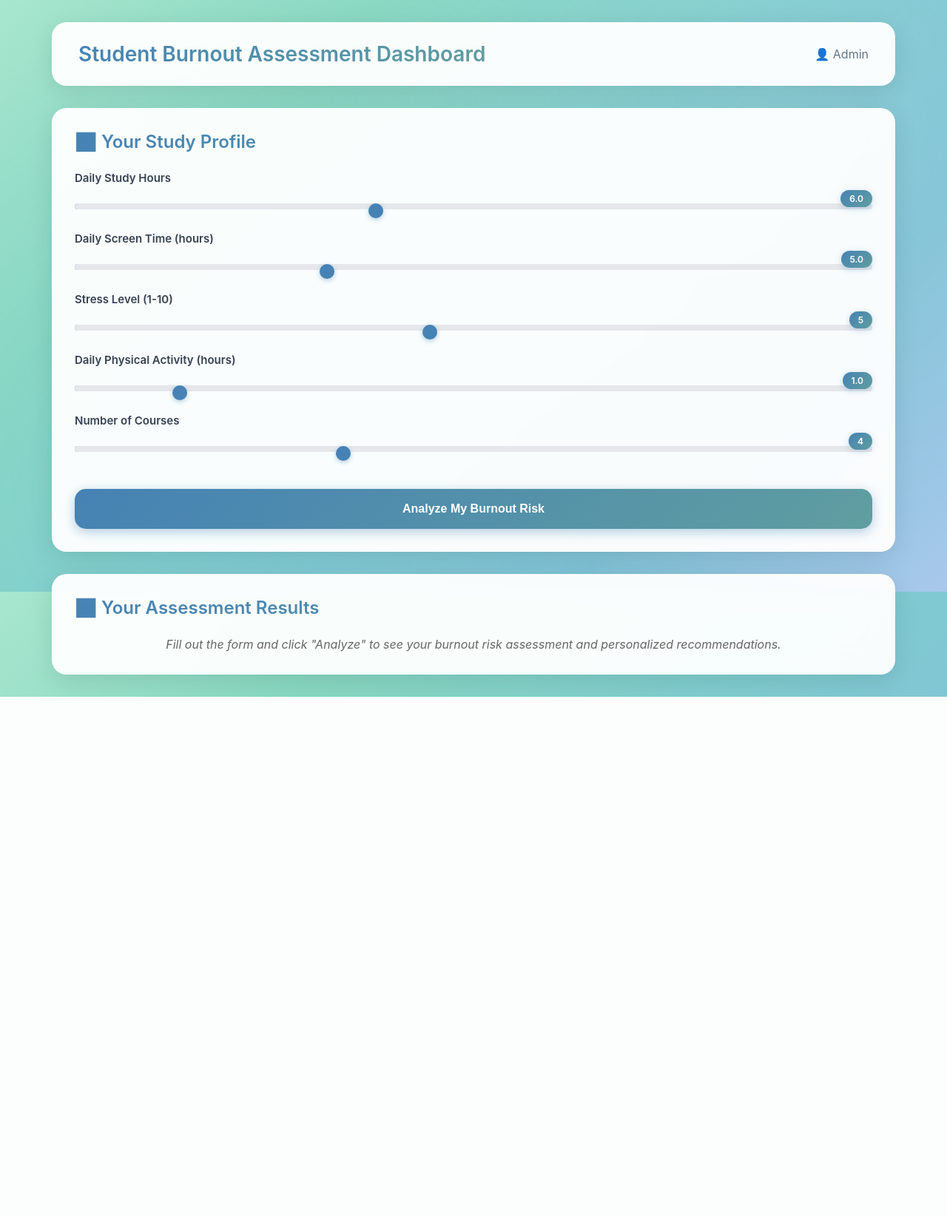
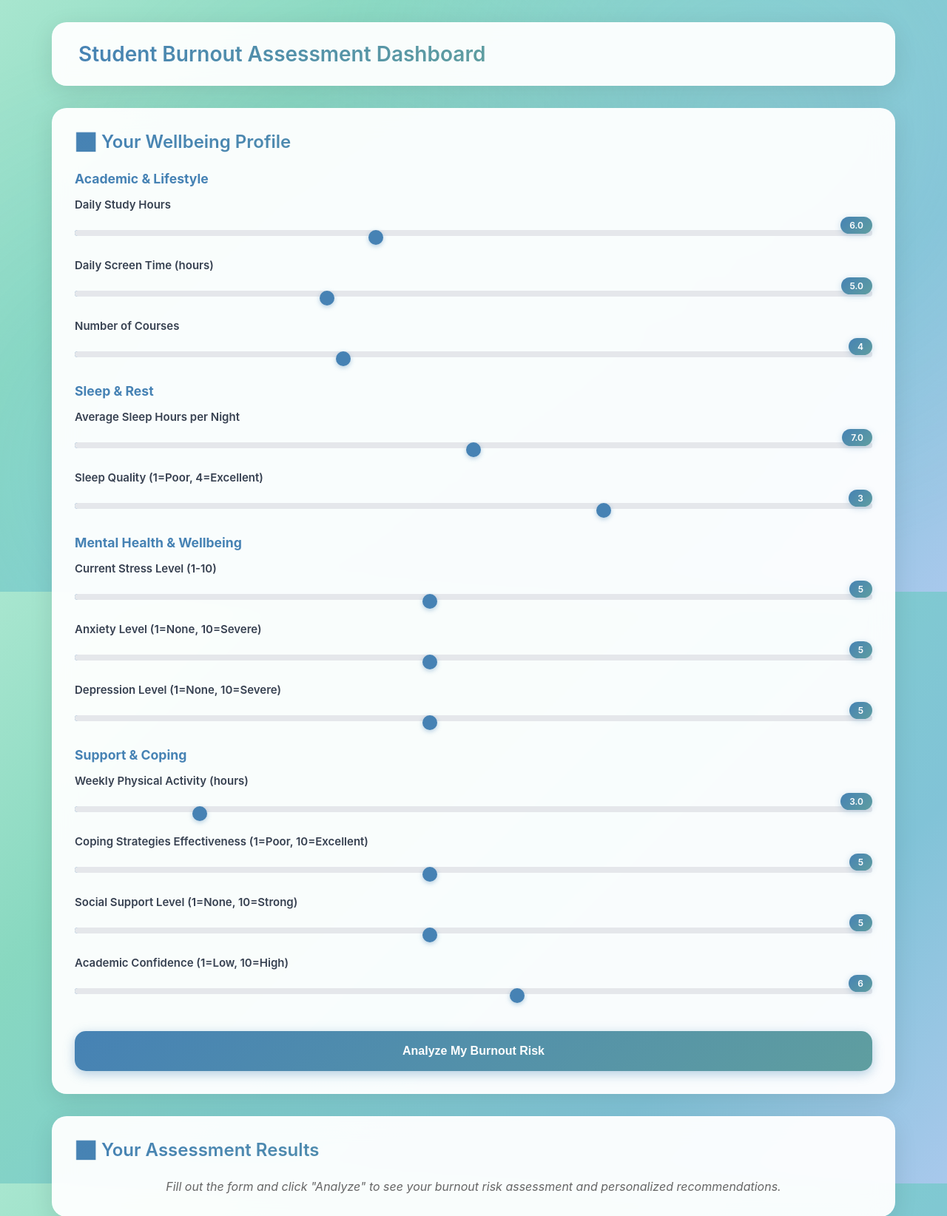
Before and after one commit to esbah2003/datathon, a Flask app: page / in a window 1280 px wide. Shown: the top 1644 px of the page at 74% size. Before the commit the page ends 942 px from the top, so only its background shows below. Run offline with Flask 3, Linux system fonts and the light colour scheme.

Commit message:
added more evaluation metrics

```diff
--- a/app.py
+++ b/app.py
@@ -28,7 +28,20 @@ except Exception as e:
 # Load the MBI trained model
 model_path = Path(__file__).parent / "src" / "MBI" / "mbi_model.joblib"
 pipeline = None
-feature_cols = ["study_hours", "screen_time", "stress_level", "physical_activity", "number_of_courses"]
+feature_cols = [
+    "study_hours",
+    "screen_time",
+    "stress_level",
+    "physical_activity",
+    "number_of_courses",
+    "sleep_hours",
+    "sleep_quality",
+    "anxiety_score",
+    "depression_score",
+    "coping_strategy_score",
+    "social_support_score",
+    "academic_self_efficacy"
+]
 mbi_thresholds = {
     "low": 16,
     "moderate": 26,
@@ -65,7 +78,14 @@ def predict():
             'screen_time': float(data['screen_time']),
             'stress_level': float(data['stress_level']),
             'physical_activity': float(data['physical_activity']),
-            'number_of_courses': int(data['number_of_courses'])
+            'number_of_courses': int(data['number_of_courses']),
+            'sleep_hours': float(data['sleep_hours']),
+            'sleep_quality': float(data['sleep_quality']),
+            'anxiety_score': float(data['anxiety_score']),
+            'depression_score': float(data['depression_score']),
+            'coping_strategy_score': float(data['coping_strategy_score']),
+            'social_support_score': float(data['social_support_score']),
+            'academic_self_efficacy': float(data['academic_self_efficacy'])
         }
 
         if pipeline:
@@ -120,36 +140,52 @@ def get_mbi_category(mbi_score):
 
 def calculate_mbi_fallback(features):
     """Fallback MBI score calculation if model isn't available"""
-    study_hours, screen_time, stress_level, physical_activity, number_of_courses = features
+    (study_hours, screen_time, stress_level, physical_activity, number_of_courses,
+     sleep_hours, sleep_quality, anxiety_score, depression_score,
+     coping_strategy_score, social_support_score, academic_self_efficacy) = features
 
     # Calculate weighted contribution to burnout (0-54 scale)
-    # Stress is the primary contributor in MBI
-    stress_contribution = (stress_level / 10.0) * 22  # Max 22 points from stress
+    # Mental health is the primary contributor
+    stress_contribution = (stress_level / 10.0) * 12  # Max 12 points from stress
+    anxiety_contribution = (anxiety_score / 10.0) * 8  # Max 8 points from anxiety
+    depression_contribution = (depression_score / 10.0) * 8  # Max 8 points from depression
 
-    # Study hours and screen time contribute to exhaustion
-    study_contribution = min(study_hours / 16.0, 1.0) * 10  # Max 10 points
-    screen_contribution = min(screen_time / 16.0, 1.0) * 8   # Max 8 points
+    # Academic factors
+    study_contribution = min(study_hours / 16.0, 1.0) * 6  # Max 6 points
+    screen_contribution = min(screen_time / 16.0, 1.0) * 4  # Max 4 points
+    courses_contribution = min(number_of_courses / 10.0, 1.0) * 4  # Max 4 points
+    efficacy_penalty = (1.0 - academic_self_efficacy / 10.0) * 4  # Max 4 points for low efficacy
 
-    # Course load adds to overwhelm
-    courses_contribution = min(number_of_courses / 10.0, 1.0) * 6  # Max 6 points
-
-    # Physical activity reduces burnout
-    activity_reduction = min(physical_activity / 8.0, 1.0) * 8  # Max 8 point reduction
+    # Sleep quality impact (poor sleep increases burnout)
+    sleep_penalty = 0
+    if sleep_hours < 6:
+        sleep_penalty += 3
+    elif sleep_hours < 7:
+        sleep_penalty += 1
+    sleep_penalty += (1.0 - sleep_quality / 4.0) * 3  # Max 3 points for poor sleep quality
 
     # Calculate base score
-    base_score = (stress_contribution + study_contribution +
-                  screen_contribution + courses_contribution)
+    base_score = (stress_contribution + anxiety_contribution + depression_contribution +
+                  study_contribution + screen_contribution + courses_contribution +
+                  efficacy_penalty + sleep_penalty)
 
-    # Apply activity reduction
-    final_score = max(0, base_score - activity_reduction)
+    # Protective factors reduce burnout
+    activity_reduction = min(physical_activity / 8.0, 1.0) * 6  # Max 6 point reduction
+    coping_reduction = (coping_strategy_score / 10.0) * 4  # Max 4 point reduction
+    support_reduction = (social_support_score / 10.0) * 5  # Max 5 point reduction
+
+    total_reduction = activity_reduction + coping_reduction + support_reduction
+    final_score = max(0, base_score - total_reduction)
 
     # Add bonuses for extreme conditions
+    if anxiety_score >= 8 or depression_score >= 8:
+        final_score += 4
     if stress_level >= 9:
-        final_score += 5
-    if study_hours >= 12:
         final_score += 3
-    if physical_activity <= 0.5:
-        final_score += 4
+    if sleep_hours < 5:
+        final_score += 3
+    if social_support_score <= 3:
+        final_score += 2
 
     # Clip to valid MBI range
     return float(np.clip(final_score, 0, 54))
@@ -176,73 +212,143 @@ def interpret_mbi_risk(mbi_score, category):
         }
 
 def generate_suggestions(data, mbi_score, mbi_category):
-    """Generate personalized suggestions using Gemini AI based on MBI assessment"""
+    """Generate personalized suggestions using Gemini AI ensuring consistent count."""
+    TARGET_COUNT = 5
     if not gemini_model:
-        return get_fallback_suggestions(data, mbi_score, mbi_category)
+        # Fallback already can return up to 5; slice to target
+        return get_fallback_suggestions(data, mbi_score, mbi_category)[:TARGET_COUNT]
 
     try:
         prompt = f"""
-        A student has submitted their lifestyle data for burnout assessment using the Maslach Burnout Inventory for Students (MBI-SS). Please analyze this data and provide personalized recommendations:
 
-        STUDENT PROFILE:
-        - Study hours per day: {data['study_hours']} hours
-        - Screen time per day: {data['screen_time']} hours
-        - Stress level: {data['stress_level']}/10
-        - Physical activity per day: {data['physical_activity']} hours
-        - Number of courses: {data['number_of_courses']} courses
+Provide EXACTLY {TARGET_COUNT} numbered, highly personalized, evidence-based recommendations to reduce student burnout risk.
+Number them 1–{TARGET_COUNT}. Do not include any introductory or closing sentences.
 
-        MBI BURNOUT ASSESSMENT RESULT:
-        - MBI Score: {mbi_score:.1f} out of 54
-        - Risk Category: {mbi_category}
-        - MBI Thresholds: Low (0-16), Moderate (17-26), High (27-54)
+FORMAT REQUIREMENTS:
+Each recommendation must be 2–3 sentences and follow this structure:
+1) A specific action the student can take.
+2) A direct explanation referencing their exact values (e.g., “because you sleep 5h…”, “because your stress is 7/10…”).
+3) A brief outcome or benefit (“which can improve…”, “which reduces…”).
 
-        Based on this student's specific data and their MBI score of {mbi_score:.1f}/54 ({mbi_category}), please provide 3-4 specific, actionable suggestions to help them improve their wellbeing and reduce burnout risk. Focus on the areas that need the most attention based on their input values and MBI risk level. Keep each suggestion practical and concise (1-2 sentences).
-        """
+AVOID generic advice. Every recommendation must tie directly to the user’s values.
+
+USER DATA:
+MBI Score: {mbi_score:.1f} / 54 ({mbi_category})
+Study hours: {data['study_hours']}
+Screen time: {data['screen_time']}
+Courses: {data['number_of_courses']}
+Sleep: {data['sleep_hours']}h, quality {data['sleep_quality']}/4
+Stress: {data['stress_level']}/10
+Anxiety: {data['anxiety_score']}/10
+Depression: {data['depression_score']}/10
+Physical activity: {data['physical_activity']}h/week
+Coping strategies: {data['coping_strategy_score']}/10
+Social support: {data['social_support_score']}/10
+Academic self-efficacy: {data['academic_self_efficacy']}/10
+
+PERSONALIZATION REQUIREMENTS:
+- If sleep hours < 7 or sleep quality ≤ 2, include a recommendation referencing BOTH sleep hours and sleep quality.
+- If stress/anxiety/depression ≥ 6, include a recommendation targeting mental-health regulation referencing all elevated scores.
+- If coping_strategy_score ≤ 4, explain why this creates vulnerability and suggest specific coping improvements.
+- If social_support_score ≤ 5, recommend increasing support, referencing the user’s score directly.
+- If screen_time > 6h or study_hours > 6h, include a recommendation about workload or screen boundaries, citing the exact hours.
+- If academic_self_efficacy ≤ 6, include a recommendation that strengthens planning or confidence.
+
+GOAL:
+Provide practical, personalized, and realistic micro-interventions that clearly connect user data → specific cause → recommended action → expected benefit.
+
+
+"""
 
         response = gemini_model.generate_content(prompt)
-        suggestions_text = response.text
+        suggestions_text = response.text or ""
 
-        # Parse the response into individual suggestions
-        suggestions = [s.strip() for s in suggestions_text.split('\n') if s.strip() and not s.strip().startswith('#')]
+        raw_lines = [l.strip() for l in suggestions_text.split('\n') if l.strip()]
+        cleaned = []
+        for line in raw_lines:
+            # Skip meta/header lines that sometimes appear
+            lower = line.lower()
+            if any(kw in lower for kw in ["intro", "recommendations", "burnout risk", "here are"]):
+                continue
+            # Strip leading numbering / bullets
+            line = line.lstrip('-* ').strip()
+            if line[:2].isdigit():
+                # Remove leading number patterns like '1.' or '1)'
+                line = line.split('.', 1)[-1] if '.' in line[:4] else line
+                line = line.split(')', 1)[-1] if ')' in line[:4] else line
+            cleaned.append(line.strip())
 
-        return suggestions[:4]  # Limit to 4 suggestions
+        # Deduplicate while preserving order
+        seen = set()
+        unique = []
+        for c in cleaned:
+            if c not in seen:
+                seen.add(c)
+                unique.append(c)
+
+        # Enforce target count; if short, supplement with fallback
+        if len(unique) < TARGET_COUNT:
+            fallback = get_fallback_suggestions(data, mbi_score, mbi_category)
+            for f in fallback:
+                if f not in seen:
+                    unique.append(f)
+                if len(unique) == TARGET_COUNT:
+                    break
+
+        return unique[:TARGET_COUNT]
 
     except Exception as e:
         print(f"Error generating AI suggestions: {e}")
-        return get_fallback_suggestions(data, mbi_score, mbi_category)
+        return get_fallback_suggestions(data, mbi_score, mbi_category)[:TARGET_COUNT]
 
 def get_fallback_suggestions(data, mbi_score, mbi_category):
     """Fallback suggestions if AI is not available"""
     suggestions = []
 
-    # High priority suggestions based on MBI category
+    # High priority mental health suggestions
     if mbi_category == "High Risk":
         suggestions.append("⚠️ Your MBI score indicates high burnout risk. Consider speaking with a counselor or mental health professional.")
 
-    # Specific suggestions based on input values
-    if float(data['stress_level']) > 7:
-        suggestions.append("🧘 Your stress level is very high. Practice daily stress management: try meditation, deep breathing, or yoga for 10-15 minutes.")
+    if float(data.get('anxiety_score', 0)) >= 7 or float(data.get('depression_score', 0)) >= 7:
+        suggestions.append("🧠 Your anxiety/depression scores are elevated. Please reach out to campus mental health services or a trusted counselor.")
 
-    if float(data['study_hours']) > 10:
-        suggestions.append("📚 Reduce study hours and focus on quality over quantity. Use the Pomodoro technique: 25 min study, 5 min break.")
+    # Sleep-related suggestions
+    if float(data.get('sleep_hours', 7)) < 6 or float(data.get('sleep_quality', 3)) <= 2:
+        suggestions.append("💤 Prioritize sleep: aim for 7-9 hours nightly with good sleep hygiene (dark room, no screens before bed, consistent schedule).")
 
-    if float(data['screen_time']) > 8:
-        suggestions.append("📱 Limit screen time by taking regular breaks (20-20-20 rule: every 20 min, look 20 feet away for 20 seconds).")
+    # Stress management
+    if float(data.get('stress_level', 5)) > 7:
+        suggestions.append("🧘 Your stress level is very high. Practice daily stress management: meditation, deep breathing, or yoga for 10-15 minutes.")
 
-    if float(data['physical_activity']) < 1:
-        suggestions.append("🏃 Increase physical activity to at least 30 minutes daily - even a brisk walk can reduce burnout symptoms significantly.")
+    # Academic workload
+    if float(data.get('study_hours', 0)) > 10 or int(data.get('number_of_courses', 0)) > 6:
+        suggestions.append("📚 Reduce academic overload: use the Pomodoro technique (25 min study, 5 min break) and consider dropping a course if possible.")
 
-    if int(data['number_of_courses']) > 6:
-        suggestions.append("📖 Consider reducing your course load next semester to achieve better balance and prevent burnout.")
+    # Social support
+    if float(data.get('social_support_score', 5)) <= 4:
+        suggestions.append("🤝 Build your support network: connect with friends, join study groups, or reach out to family regularly.")
 
-    # Add general wellness tip if fewer than 3 suggestions
-    if len(suggestions) < 3:
-        if mbi_category == "Low Risk":
-            suggestions.append("✅ Great job maintaining balance! Continue your healthy habits and check in regularly with yourself.")
-        else:
-            suggestions.append("💤 Prioritize sleep (7-9 hours nightly) and establish a consistent bedtime routine for better recovery.")
+    # Physical health
+    if float(data.get('physical_activity', 0)) < 3:
+        suggestions.append("🏃 Increase physical activity to at least 30 minutes daily - exercise significantly reduces burnout symptoms.")
 
-    return suggestions[:4]  # Limit to 4 suggestions
+    # Coping strategies
+    if float(data.get('coping_strategy_score', 5)) <= 4:
+        suggestions.append("🛠️ Develop healthy coping strategies: time management, mindfulness, hobbies, and avoiding procrastination.")
+
+    # Academic self-efficacy
+    if float(data.get('academic_self_efficacy', 5)) <= 4:
+        suggestions.append("📖 Build academic confidence: seek tutoring, form study groups, break tasks into smaller steps, and celebrate small wins.")
+
+    # Screen time
+    if float(data.get('screen_time', 0)) > 8:
+        suggestions.append("📱 Limit screen time: take breaks every 20 minutes (20-20-20 rule) and set boundaries for recreational use.")
+
+    # Positive reinforcement for low risk
+    if len(suggestions) < 3 and mbi_category == "Low Risk":
+        suggestions.append("✅ Great job maintaining balance! Continue your healthy habits and check in regularly with yourself.")
+
+    return suggestions[:5]  # Limit to 5 suggestions
 
 if __name__ == '__main__':
     app.run(debug=True)
--- a/templates/index.html
+++ b/templates/index.html
@@ -246,7 +246,7 @@
 
         .stats-grid {
             display: grid;
-            grid-template-columns: 1fr 1fr;
+            grid-template-columns: repeat(auto-fit, minmax(160px, 1fr));
             gap: 15px;
             margin-bottom: 25px;
         }
@@ -347,16 +347,14 @@
     <div class="main-content">
         <div class="header">
             <h1>Student Burnout Assessment Dashboard</h1>
-            <div class="user-info">
-                <span>👤 Admin</span>
-            </div>
         </div>
-
         <div class="dashboard">
             <!-- Input Section -->
             <div class="card input-section">
-                <h2>📊 Your Study Profile</h2>
+                <h2>📊 Your Wellbeing Profile</h2>
                 <form id="burnoutForm">
+                    <h3 style="color: #4682b4; margin-top: 0; margin-bottom: 15px; font-size: 1.1rem;">Academic & Lifestyle</h3>
+
                     <div class="form-group">
                         <label for="study_hours">Daily Study Hours</label>
                         <div class="range-input">
@@ -374,7 +372,35 @@
                     </div>
 
                     <div class="form-group">
-                        <label for="stress_level">Stress Level (1-10)</label>
+                        <label for="number_of_courses">Number of Courses</label>
+                        <div class="range-input">
+                            <input type="range" id="number_of_courses" name="number_of_courses" min="1" max="10" step="1" value="4">
+                            <span class="range-value">4</span>
+                        </div>
+                    </div>
+
+                    <h3 style="color: #4682b4; margin-top: 25px; margin-bottom: 15px; font-size: 1.1rem;">Sleep & Rest</h3>
+
+                    <div class="form-group">
+                        <label for="sleep_hours">Average Sleep Hours per Night</label>
+                        <div class="range-input">
+                            <input type="range" id="sleep_hours" name="sleep_hours" min="2" max="12" step="0.5" value="7">
+                            <span class="range-value">7.0</span>
+                        </div>
+                    </div>
+
+                    <div class="form-group">
+                        <label for="sleep_quality">Sleep Quality (1=Poor, 4=Excellent)</label>
+                        <div class="range-input">
+                            <input type="range" id="sleep_quality" name="sleep_quality" min="1" max="4" step="1" value="3">
+                            <span class="range-value">3</span>
+                        </div>
+                    </div>
+
+                    <h3 style="color: #4682b4; margin-top: 25px; margin-bottom: 15px; font-size: 1.1rem;">Mental Health & Wellbeing</h3>
+
+                    <div class="form-group">
+                        <label for="stress_level">Current Stress Level (1-10)</label>
                         <div class="range-input">
                             <input type="range" id="stress_level" name="stress_level" min="1" max="10" step="1" value="5">
                             <span class="range-value">5</span>
@@ -382,18 +408,52 @@
                     </div>
 
                     <div class="form-group">
-                        <label for="physical_activity">Daily Physical Activity (hours)</label>
+                        <label for="anxiety_score">Anxiety Level (1=None, 10=Severe)</label>
                         <div class="range-input">
-                            <input type="range" id="physical_activity" name="physical_activity" min="0" max="8" step="0.1" value="1">
-                            <span class="range-value">1.0</span>
+                            <input type="range" id="anxiety_score" name="anxiety_score" min="1" max="10" step="1" value="5">
+                            <span class="range-value">5</span>
                         </div>
                     </div>
 
                     <div class="form-group">
-                        <label for="number_of_courses">Number of Courses</label>
+                        <label for="depression_score">Depression Level (1=None, 10=Severe)</label>
                         <div class="range-input">
-                            <input type="range" id="number_of_courses" name="number_of_courses" min="1" max="10" step="1" value="4">
-                            <span class="range-value">4</span>
+                            <input type="range" id="depression_score" name="depression_score" min="1" max="10" step="1" value="5">
+                            <span class="range-value">5</span>
+                        </div>
+                    </div>
+
+                    <h3 style="color: #4682b4; margin-top: 25px; margin-bottom: 15px; font-size: 1.1rem;">Support & Coping</h3>
+
+                    <div class="form-group">
+                        <label for="physical_activity">Weekly Physical Activity (hours)</label>
+                        <div class="range-input">
+                            <input type="range" id="physical_activity" name="physical_activity" min="0" max="20" step="0.5" value="3">
+                            <span class="range-value">3.0</span>
+                        </div>
+                    </div>
+
+                    <div class="form-group">
+                        <label for="coping_strategy_score">Coping Strategies Effectiveness (1=Poor, 10=Excellent)</label>
+                        <div class="range-input">
+                            <input type="range" id="coping_strategy_score" name="coping_strategy_score" min="1" max="10" step="1" value="5">
+                            <span class="range-value">5</span>
+                        </div>
+                    </div>
+
+                    <div class="form-group">
+                        <label for="social_support_score">Social Support Level (1=None, 10=Strong)</label>
+                        <div class="range-input">
+                            <input type="range" id="social_support_score" name="social_support_score" min="1" max="10" step="1" value="5">
+                            <span class="range-value">5</span>
+                        </div>
+                    </div>
+
+                    <div class="form-group">
+                        <label for="academic_self_efficacy">Academic Confidence (1=Low, 10=High)</label>
+                        <div class="range-input">
+                            <input type="range" id="academic_self_efficacy" name="academic_self_efficacy" min="1" max="10" step="1" value="6">
+                            <span class="range-value">6</span>
                         </div>
                     </div>
 
@@ -487,6 +547,10 @@
             const resultsDiv = document.getElementById('results');
             const riskLevel = result.risk_level;
 
+            // Map sleep quality numeric to text
+            const sleepQualityMap = { '1': 'Poor', '2': 'Fair', '3': 'Good', '4': 'Excellent' };
+            const sleepQualityText = sleepQualityMap[inputData.sleep_quality] || inputData.sleep_quality;
+
             resultsDiv.innerHTML = `
                 <div class="risk-display">
                     <div class="risk-score" style="color: ${riskLevel.color};">
@@ -506,19 +570,51 @@
                 <div class="stats-grid">
                     <div class="stat-item">
                         <div class="stat-value">${inputData.study_hours}</div>
-                        <div class="stat-label">Study Hours/Day</div>
+                        <div class="stat-label">Study Hours / Day</div>
                     </div>
                     <div class="stat-item">
                         <div class="stat-value">${inputData.screen_time}</div>
-                        <div class="stat-label">Screen Hours/Day</div>
+                        <div class="stat-label">Screen Time / Day</div>
+                    </div>
+                    <div class="stat-item">
+                        <div class="stat-value">${inputData.number_of_courses}</div>
+                        <div class="stat-label">Courses</div>
+                    </div>
+                    <div class="stat-item">
+                        <div class="stat-value">${inputData.sleep_hours}</div>
+                        <div class="stat-label">Sleep Hours / Night</div>
+                    </div>
+                    <div class="stat-item">
+                        <div class="stat-value">${sleepQualityText}</div>
+                        <div class="stat-label">Sleep Quality</div>
                     </div>
                     <div class="stat-item">
                         <div class="stat-value">${inputData.stress_level}/10</div>
-                        <div class="stat-label">Stress Level</div>
+                        <div class="stat-label">Stress</div>
+                    </div>
+                    <div class="stat-item">
+                        <div class="stat-value">${inputData.anxiety_score}/10</div>
+                        <div class="stat-label">Anxiety</div>
+                    </div>
+                    <div class="stat-item">
+                        <div class="stat-value">${inputData.depression_score}/10</div>
+                        <div class="stat-label">Depression</div>
                     </div>
                     <div class="stat-item">
                         <div class="stat-value">${inputData.physical_activity}</div>
-                        <div class="stat-label">Activity Hours/Day</div>
+                        <div class="stat-label">Activity Hrs / Week</div>
+                    </div>
+                    <div class="stat-item">
+                        <div class="stat-value">${inputData.coping_strategy_score}/10</div>
+                        <div class="stat-label">Coping</div>
+                    </div>
+                    <div class="stat-item">
+                        <div class="stat-value">${inputData.social_support_score}/10</div>
+                        <div class="stat-label">Support</div>
+                    </div>
+                    <div class="stat-item">
+                        <div class="stat-value">${inputData.academic_self_efficacy}/10</div>
+                        <div class="stat-label">Self-Efficacy</div>
                     </div>
                 </div>
             `;
```
Also changed, not shown: src/MBI/generate_mbi_data.py (+124 -25 lines), src/MBI/test_mbi_model.py (+81 -28 lines), src/MBI/train_mbi_model.py (+18 -5 lines), src/MBI/MBIdata_expanded.csv, 1 other file.
